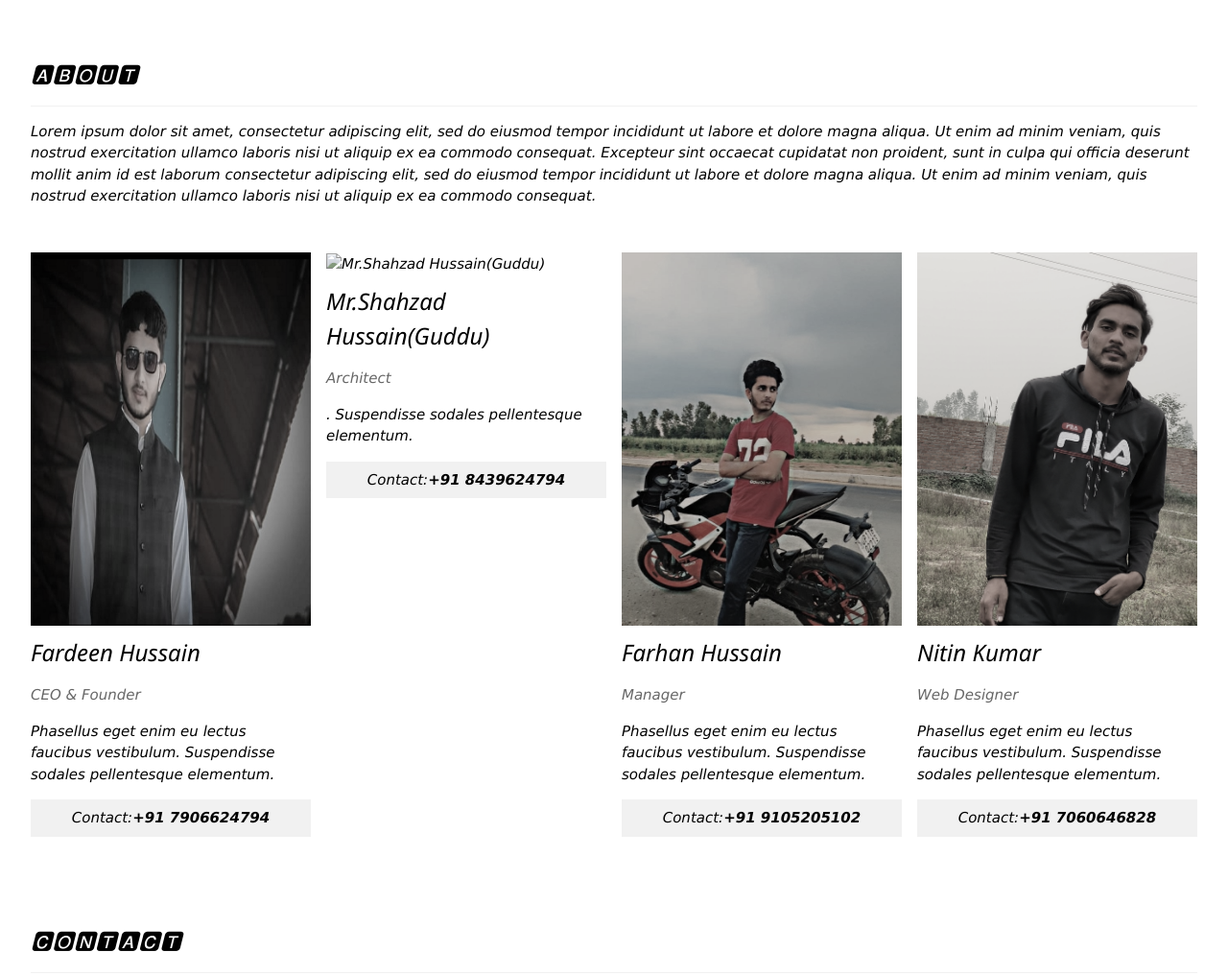
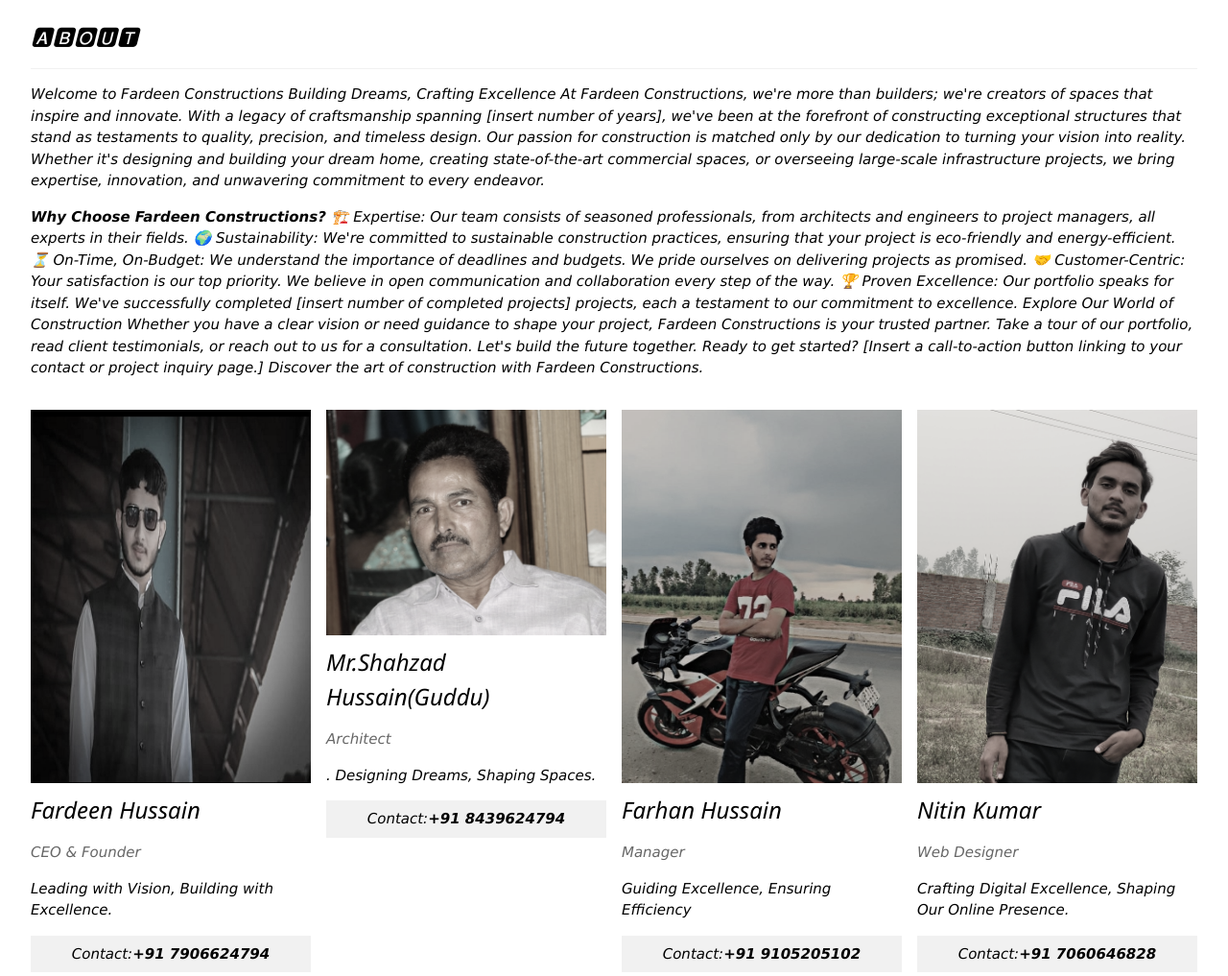
Before and after one commit to Nitin8268/constructions, a plain HTML site: page index.html in a window 1280 px wide. Shown: the part 1408-2425 px from the top of the page at 96% size. Drawn offline with nearby package versions, Linux system fonts and the light colour scheme.

Commit message:
update index.html
about section of members is updated footer section is added too

```diff
--- a/index.html
+++ b/index.html
@@ -21,18 +21,13 @@
 <body>
 
 
-          <marquee behavior="scroll" direction="left" scrollamount="15"><center> <a href="#home" class="w3-bar-item w3-button"><b style="font-size:35px">🅵 🅰 🆁 🅳 🅴 🅴 🅽 &nbsp&nbsp&nbsp&nbsp&nbsp    🅲 🅾 🅽 🆂 🆃 🆁 🆄 🅲 🆃 🅸 🅾 🅽 🆂</b></a></center></marquee>
-
-
-
-			&nbsp&nbsp&nbsp<a href="#projects" class="w3-bar-item w3-button" style="background-color:red;">&nbsp&nbsp&nbsp&nbsp&nbsp&nbsp&nbsp&nbsp&nbsp&nbsp&nbsp&nbsp&nbsp&nbsp&nbsp&nbsp&nbsp&nbsp&nbsp&nbsp&nbsp&nbsp&nbsp𝕻𝖗𝖔𝖏𝖊𝖈𝖙&nbsp&nbsp&nbsp&nbsp&nbsp&nbsp&nbsp&nbsp&nbsp&nbsp&nbsp&nbsp&nbsp&nbsp&nbsp&nbsp&nbsp&nbsp&nbsp&nbsp&nbsp&nbsp&nbsp&nbsp&nbsp&nbsp&nbsp&nbsp&nbsp&nbsp&nbsp </a>&nbsp&nbsp&nbsp&nbsp&nbsp&nbsp&nbsp&nbsp&nbsp
-
-                <a href="#about" class="w3-bar-item w3-button" style="background-color:red;">&nbsp&nbsp&nbsp&nbsp&nbsp&nbsp&nbsp&nbsp&nbsp&nbsp&nbsp&nbsp&nbsp&nbsp&nbsp&nbsp&nbsp&nbsp&nbsp&nbsp&nbsp&nbsp&nbsp&nbsp 𝓐𝖇𝖔𝖚𝖙 &nbsp&nbsp&nbsp&nbsp&nbsp&nbsp&nbsp&nbsp&nbsp&nbsp&nbsp&nbsp&nbsp&nbsp&nbsp&nbsp&nbsp&nbsp&nbsp&nbsp&nbsp&nbsp&nbsp&nbsp&nbsp&nbsp&nbsp&nbsp&nbsp&nbsp</a>&nbsp&nbsp&nbsp&nbsp&nbsp&nbsp&nbsp&nbsp&nbsp
-
-                <a href="#contact" class="w3-bar-item w3-button" style="background-color:red;">&nbsp&nbsp&nbsp&nbsp&nbsp&nbsp&nbsp&nbsp&nbsp&nbsp&nbsp&nbsp&nbsp&nbsp&nbsp&nbsp&nbsp&nbsp&nbsp&nbsp&nbsp&nbsp&nbsp 𝕮𝖔𝖓𝖙𝖆𝖈𝖙 &nbsp&nbsp&nbsp&nbsp&nbsp&nbsp&nbsp&nbsp&nbsp&nbsp&nbsp&nbsp&nbsp&nbsp&nbsp&nbsp&nbsp&nbsp&nbsp&nbsp&nbsp&nbsp&nbsp&nbsp&nbsp&nbsp&nbsp&nbsp&nbsp&nbsp</a>
-
-
-    </div>
+         <marquee behavior="scroll" direction="left" scrollamount="15">
+        <center>
+            <a href="#home" class="w3-bar-item w3-button">
+                <b style="font-size: 35px;">🅵 🅰 🆁 🅳 🅴 🅴 🅽 &nbsp;&nbsp;&nbsp;&nbsp; 🅲 🅾 🅽 🆂 🆃 🆁 🆄 🅲 🆃 🅸 🅾 🅽 🆂</b>
+            </a>
+        </center>
+    </marquee>
 
     <!-- Header -->
     <header class="w3-display-container w3-content w3-wide" style="max-width:1500px;" id="home">
@@ -108,14 +103,32 @@
         <!-- About Section -->
         <div class="w3-container w3-padding-32" id="about">
             <h3 class="w3-border-bottom w3-border-light-grey w3-padding-16">🅰🅱🅾🆄🆃</h3>
-            <p>Lorem ipsum dolor sit amet, consectetur adipiscing elit, sed do eiusmod tempor incididunt ut labore et
-                dolore magna aliqua. Ut enim ad minim veniam, quis nostrud exercitation ullamco laboris nisi ut aliquip
-                ex ea commodo consequat. Excepteur sint
-                occaecat cupidatat non proident, sunt in culpa qui officia deserunt mollit anim id est laborum
-                consectetur adipiscing elit, sed do eiusmod tempor incididunt ut labore et dolore magna aliqua. Ut enim
-                ad minim veniam, quis nostrud exercitation ullamco
-                laboris nisi ut aliquip ex ea commodo consequat.
+            <p> Welcome to Fardeen Constructions
+
+Building Dreams, Crafting Excellence
+
+At Fardeen Constructions, we're more than builders; we're creators of spaces that inspire and innovate. With a legacy of craftsmanship spanning [insert number of years], we've been at the forefront of constructing exceptional structures that stand as testaments to quality, precision, and timeless design.
+
+Our passion for construction is matched only by our dedication to turning your vision into reality. Whether it's designing and building your dream home, creating state-of-the-art commercial spaces, or overseeing large-scale infrastructure projects, we bring expertise, innovation, and unwavering commitment to every endeavor.
             </p>
+		<strong>Why Choose Fardeen Constructions?</strong>
+		<en>🏗️ Expertise: Our team consists of seasoned professionals, from architects and engineers to project managers, all experts in their fields.
+
+🌍 Sustainability: We're committed to sustainable construction practices, ensuring that your project is eco-friendly and energy-efficient.
+
+⏳ On-Time, On-Budget: We understand the importance of deadlines and budgets. We pride ourselves on delivering projects as promised.
+
+🤝 Customer-Centric: Your satisfaction is our top priority. We believe in open communication and collaboration every step of the way.
+
+🏆 Proven Excellence: Our portfolio speaks for itself. We've successfully completed [insert number of completed projects] projects, each a testament to our commitment to excellence.
+
+Explore Our World of Construction
+
+Whether you have a clear vision or need guidance to shape your project, Fardeen Constructions is your trusted partner. Take a tour of our portfolio, read client testimonials, or reach out to us for a consultation. Let's build the future together.
+
+Ready to get started? [Insert a call-to-action button linking to your contact or project inquiry page.]
+
+Discover the art of construction with Fardeen Constructions.</en>
         </div>
 
         <div class="w3-row-padding w3-grayscale">
@@ -123,27 +136,27 @@
                 <img src="images/Fardeen.jpeg" alt="Fardeen" style="width:100%">
                 <h3>Fardeen Hussain</h3>
                 <p class="w3-opacity">CEO & Founder</p>
-                <p>Phasellus eget enim eu lectus faucibus vestibulum. Suspendisse sodales pellentesque elementum.</p>
+                <p>Leading with Vision, Building with Excellence.</p>
                 <p><button class="w3-button w3-light-grey w3-block">Contact:<b>+91 7906624794</b></button></p>
             </div>
             <div class="w3-col l3 m6 w3-margin-bottom">
-                <img src="images/Architect.jpg" alt="Mr.Shahzad Hussain(Guddu)" style="width:100%">
+                <img src="images/shahzad hussain.jpg" alt="Mr.Shahzad Hussain(Guddu)" style="width:100%">
                 <h3>Mr.Shahzad Hussain(Guddu)</h3> <p class="w3-opacity">Architect</p>
-                <p>. Suspendisse sodales pellentesque elementum.</p>
+                <p>. Designing Dreams, Shaping Spaces.</p>
                 <p><button class="w3-button w3-light-grey w3-block">Contact:<b>+91 8439624794</b></button></p>
             </div>
             <div class="w3-col l3 m6 w3-margin-bottom">
                 <img src="images/Farhan.jpg" alt="Farhan" style="width:100%">
                 <h3>Farhan Hussain</h3>
                 <p class="w3-opacity">Manager</p>
-                <p>Phasellus eget enim eu lectus faucibus vestibulum. Suspendisse sodales pellentesque elementum.</p>
+                <p>Guiding Excellence, Ensuring Efficiency</p>
                 <p><button class="w3-button w3-light-grey w3-block">Contact:<b>+91 9105205102</b></button></p>
             </div>
             <div class="w3-col l3 m6 w3-margin-bottom">
                 <img src="images/Nitin.jpg" alt="Web Designer" style="width:100%">
                 <h3>Nitin Kumar</h3>
                 <p class="w3-opacity">Web Designer</p>
-                <p>Phasellus eget enim eu lectus faucibus vestibulum. Suspendisse sodales pellentesque elementum.</p>
+                <p>Crafting Digital Excellence, Shaping Our Online Presence.</p>
                 <p><button class="w3-button w3-light-grey w3-block">Contact:<b>+91 7060646828</b></button></p>
             </div>
         </div>
@@ -174,11 +187,8 @@
     </div>
 
 
-    <!-- Footer. This section contains an ad for W3Schools Spaces. You can leave it to support us. -->
-   <!-- <footer class="w3-center w3-black w3-padding-16">
-        <p class="w3-small">This website was made with W3schools Spaces. Make your own free website today!</p>
-        <a class="w3-button w3-round-xxlarge w3-small w3-white w3-margin-bottom" href="https://www.w3schools.com/spaces" target="_blank">Start now</a>
-    <!-- Footer end. -->
+   <footer>
+        <p>© Fardeen Construction's. All rights reserved.</p>
     </footer>
 
 </body>
```
